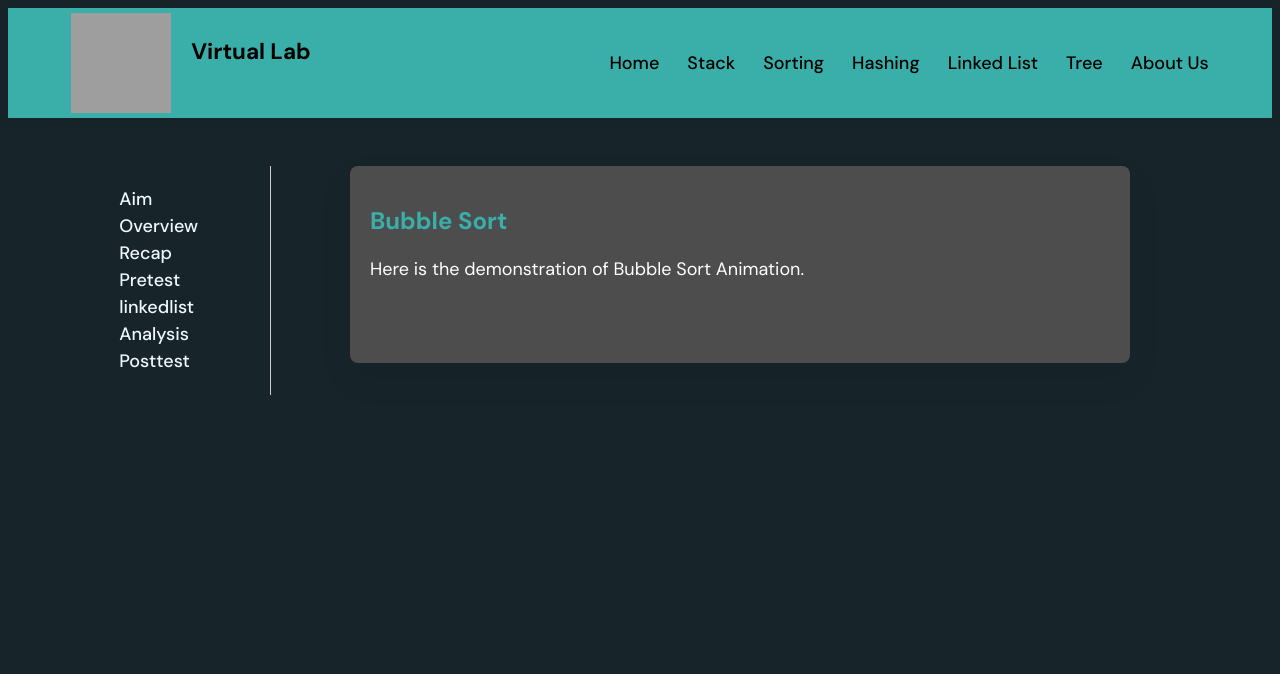
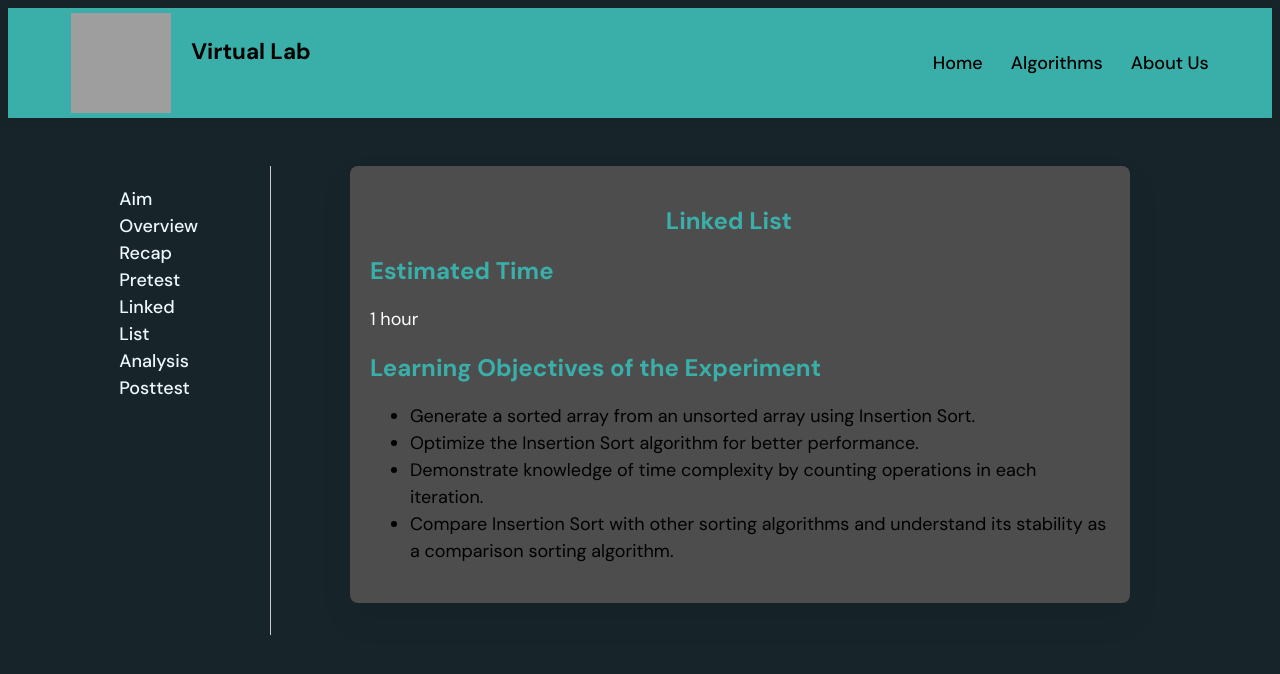
Before and after one commit to fardeentech/DSA-Virtual-Lab, a plain HTML site: page linkedlist.html in a window 1280 px wide. Shown: the top 674 px of the page. Drawn offline with Linux system fonts and the light colour scheme; grey boxes are pictures that could not be loaded.

Commit message:
Update linkedlist.html

```diff
--- a/linkedlist.html
+++ b/linkedlist.html
@@ -3,55 +3,77 @@
   <head>
     <meta charset="UTF-8" />
     <meta name="viewport" content="width=device-width, initial-scale=1.0" />
-    <title>OSI Model</title>
+    <title>Linked List</title>
     <link rel="stylesheet" href="sorting.css" />
-    <link rel="website icon" type="png" href="/osi_1.png">
+    <link rel="website icon" type="png" href="/osi_1.png" />
   </head>
+
   <body>
     <header class="header-outer">
-      <div class="header-inner responsive-wrapper" style="font-weight: 700; font-size: larger; align-items: center;">
-        <div class="header-logo" style="display: flex;">
-          <img src="https://encrypted-tbn0.gstatic.com/images?q=tbn:ANd9GcTRgE9REvT2dY1cnszT4YNrQb4OOFBua_JF_w&s" style="width: 100px; height: 100px; margin-right: 20px;"/>
-          <br/>
-          <h3 >Virtual Lab</h3>
+      <div
+        class="header-inner responsive-wrapper"
+        style="font-weight: 700; font-size: larger; align-items: center"
+      >
+        <div class="header-logo" style="display: flex">
+          <img
+            src="https://encrypted-tbn0.gstatic.com/images?q=tbn:ANd9GcTRgE9REvT2dY1cnszT4YNrQb4OOFBua_JF_w&s"
+            style="width: 100px; height: 100px; margin-right: 20px"
+          />
+          <br />
+          <h3>Virtual Lab</h3>
         </div>
         <nav class="header-navigation">
-            <a href="index.html">Home</a>
-            <a href="stack.html">Stack</a>
-            <a href="sorting.html">Sorting</a>
-            <a href="hashing.html">Hashing</a>
-            <a href="linkedlist.html">Linked List</a>
-            <a href="tree.html">Tree</a>
-            <a href="developer.html">About Us</a>
+          <a href="index_new.html">Home</a>
+          <a href="index.html">Algorithms</a>
+          <a href="developer.html">About Us</a>
           <button>Menu</button>
         </nav>
       </div>
     </header>
     <main class="main">
-      <div class="main-content responsive-wrapper" style="display: flex;">
-        <section class="section-one" style="flex: 0.15; padding: 20px; border-right: 1px solid #ccc;">
-          <nav class="header-navigation" style="color: aliceblue;">
-            <a href="" style="display: block; margin-right: 50px;">Aim</a>
-            <a href="" style="display: block; margin-right: 50px;">Overview</a>
-            <a href="" style="display: block; margin-right: 50px;">Recap</a>
-            <a href="" style="display: block; margin-right: 50px;">Pretest</a>
-            <a href="demo.html" style="display: block; margin-right: 50px;">linkedlist</a>
-            <a href="" style="display: block; margin-right: 50px;">Analysis</a>
-            <a href="" style="display: block;">Posttest</a>
+      <div class="main-content responsive-wrapper" style="display: flex">
+        <section
+          class="section-one"
+          style="flex: 0.15; padding: 20px; border-right: 1px solid #ccc">
+          <nav class="header-navigation" style="color: aliceblue">
+            <a href="" style="display: block; margin-right: 50px">Aim</a>
+            <a href="" style="display: block; margin-right: 50px">Overview</a>
+            <a href="" style="display: block; margin-right: 50px">Recap</a>
+            <a href="" style="display: block; margin-right: 50px">Pretest</a>
+            <a href="" style="display: block; margin-right: 50px">Linked List</a>
+            <a href="" style="display: block; margin-right: 50px">Analysis</a>
+            <a href="" style="display: block">Posttest</a>
           </nav>
         </section>
 
-        <article class="widget section-two" style="flex: 0.7; padding: 20px;">
+        <article class="widget section-two" style="flex: 0.7; padding: 20px">
           <section>
-            <h2>Bubble Sort</h2>
-            <p>Here is the demonstration of Bubble Sort Animation.</p>
+            <h2 style="justify-content: center; margin-left: 40%;">Linked List</h2>
+            <h2>Estimated Time</h2>
+            <p>1 hour</p>
 
-
+            <h2>Learning Objectives of the Experiment</h2>
+            <ul>
+              <li>
+                Generate a sorted array from an unsorted array using Insertion
+                Sort.
+              </li>
+              <li>
+                Optimize the Insertion Sort algorithm for better performance.
+              </li>
+              <li>
+                Demonstrate knowledge of time complexity by counting operations
+                in each iteration.
+              </li>
+              <li>
+                Compare Insertion Sort with other sorting algorithms and
+                understand its stability as a comparison sorting algorithm.
+              </li>
+            </ul>
           </section>
         </article>
-
       </div>
     </main>
-    <script src="sorting.js"></script>
+    <script src=""></script>
   </body>
 </html>
```
